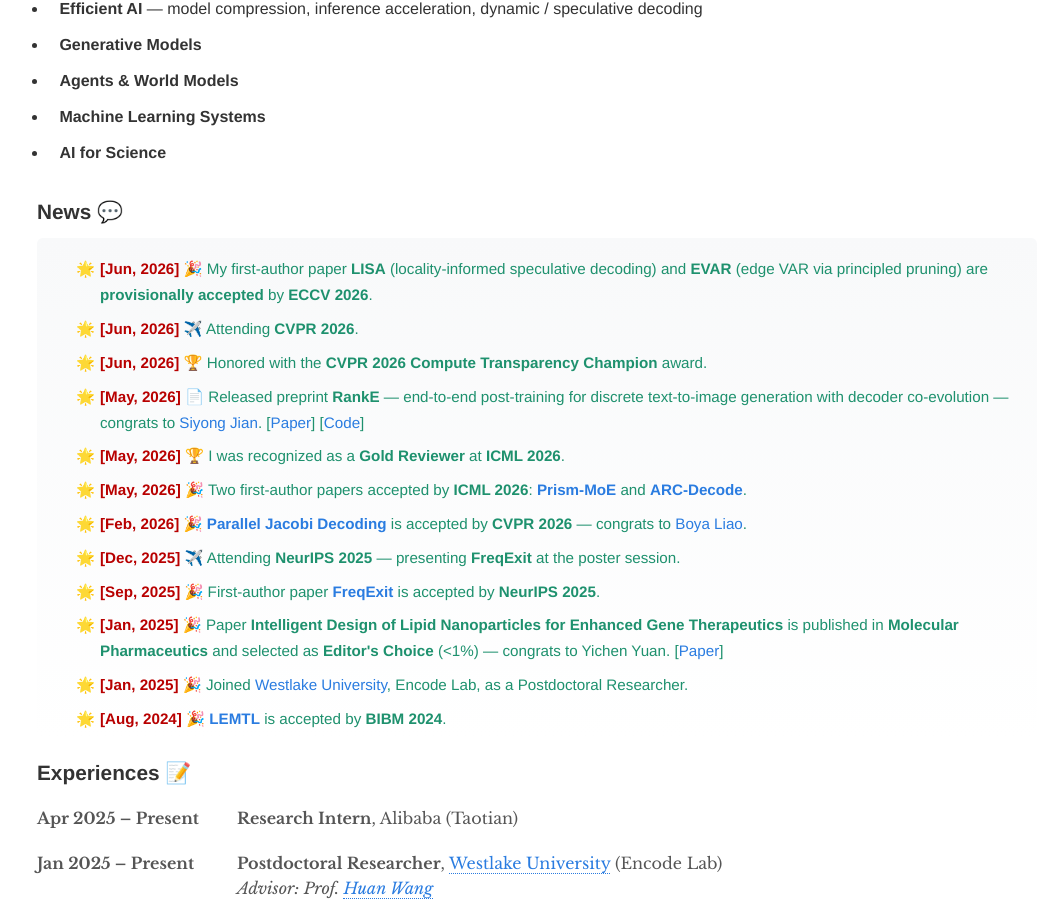
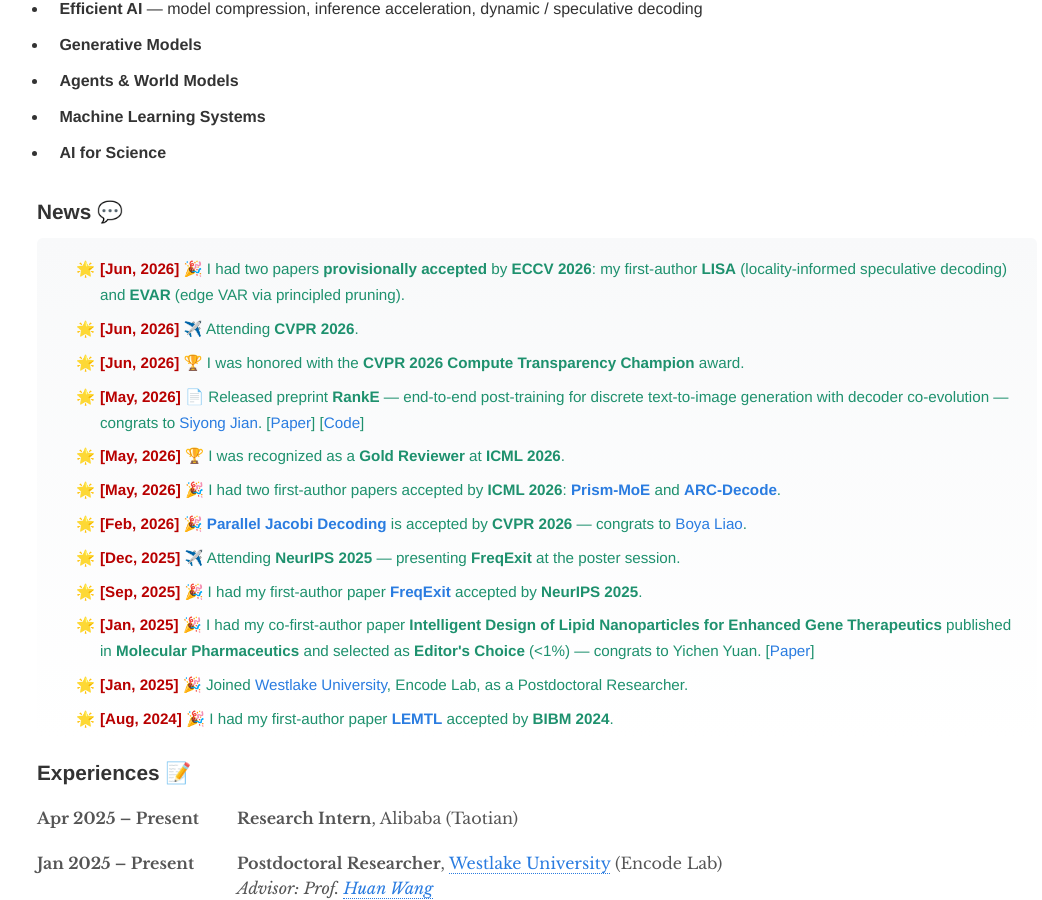
Before and after one commit to NeuraLiying/NeuraLiying.github.io, a Jekyll site: the page built from index.md, in a window 1280 px wide and 900 px high, scrolled down 533 px. Shown: the whole window, without its empty margins (103-1145 px from the left). Built offline with Jekyll 4.4.1, drawn with Linux system fonts in a browser that asks for light colours; our own code applies the rules of GitHub Pages for plain Markdown files; some of the changed text lies outside the part shown.

Commit message:
Use 'I' as subject for first-author papers and awards; declare co-first author for Lipid Nanoparticles; add Academic Service section

```diff
--- a/index.md
+++ b/index.md
@@ -22,18 +22,18 @@ My work focuses on making large models **faster**, **lighter**, and **deployable
 
 <div style="max-height:500px;overflow-y:auto;padding:15px;background-color:#f9f9f9;border-radius:6px;">
   <ul>
-    <li><b><font color="#b80000">[Jun, 2026]</font></b> 🎉 My first-author paper <b>LISA</b> (locality-informed speculative decoding) and <b>EVAR</b> (edge VAR via principled pruning) are <b>provisionally accepted</b> by <b>ECCV 2026</b>.</li>
+    <li><b><font color="#b80000">[Jun, 2026]</font></b> 🎉 I had two papers <b>provisionally accepted</b> by <b>ECCV 2026</b>: my first-author <b>LISA</b> (locality-informed speculative decoding) and <b>EVAR</b> (edge VAR via principled pruning).</li>
     <li><b><font color="#b80000">[Jun, 2026]</font></b> ✈️ Attending <b>CVPR 2026</b>.</li>
-    <li><b><font color="#b80000">[Jun, 2026]</font></b> 🏆 Honored with the <b>CVPR 2026 Compute Transparency Champion</b> award.</li>
+    <li><b><font color="#b80000">[Jun, 2026]</font></b> 🏆 I was honored with the <b>CVPR 2026 Compute Transparency Champion</b> award.</li>
     <li><b><font color="#b80000">[May, 2026]</font></b> 📄 Released preprint <b>RankE</b> — end-to-end post-training for discrete text-to-image generation with decoder co-evolution — congrats to <a href="https://syjmelody.github.io/" target="_blank">Siyong Jian</a>. [<a href="https://arxiv.org/pdf/2605.21195" target="_blank">Paper</a>] [<a href="https://github.com/syjmelody/RankE" target="_blank">Code</a>]</li>
     <li><b><font color="#b80000">[May, 2026]</font></b> 🏆 I was recognized as a <b>Gold Reviewer</b> at <b>ICML 2026</b>.</li>
-    <li><b><font color="#b80000">[May, 2026]</font></b> 🎉 Two first-author papers accepted by <b>ICML 2026</b>: <a href="https://icml.cc/virtual/2026/poster/65615" target="_blank"><b>Prism-MoE</b></a> and <a href="https://icml.cc/virtual/2026/poster/66788" target="_blank"><b>ARC-Decode</b></a>.</li>
+    <li><b><font color="#b80000">[May, 2026]</font></b> 🎉 I had two first-author papers accepted by <b>ICML 2026</b>: <a href="https://icml.cc/virtual/2026/poster/65615" target="_blank"><b>Prism-MoE</b></a> and <a href="https://icml.cc/virtual/2026/poster/66788" target="_blank"><b>ARC-Decode</b></a>.</li>
     <li><b><font color="#b80000">[Feb, 2026]</font></b> 🎉 <a href="https://boyaliao.github.io/PJD/" target="_blank"><b>Parallel Jacobi Decoding</b></a> is accepted by <b>CVPR 2026</b> — congrats to <a href="https://boyaliao.github.io/" target="_blank">Boya Liao</a>.</li>
     <li><b><font color="#b80000">[Dec, 2025]</font></b> ✈️ Attending <b>NeurIPS 2025</b> — presenting <b>FreqExit</b> at the poster session.</li>
-    <li><b><font color="#b80000">[Sep, 2025]</font></b> 🎉 First-author paper <a href="https://proceedings.neurips.cc/paper_files/paper/2025/file/95cb60b65d9f2c0cd78b567ffebde9e6-Paper-Conference.pdf" target="_blank"><b>FreqExit</b></a> is accepted by <b>NeurIPS 2025</b>.</li>
-    <li><b><font color="#b80000">[Jan, 2025]</font></b> 🎉 Paper <b>Intelligent Design of Lipid Nanoparticles for Enhanced Gene Therapeutics</b> is published in <b>Molecular Pharmaceutics</b> and selected as <b>Editor's Choice</b> (&lt;1%) — congrats to Yichen Yuan. [<a href="http://kinampark.com/T-Polymers/files/All%20References/Yuan%202025%2C%20Intelligent%20design%20of%20lipid%20nanoparticles%20for%20enhanced%20gene%20therapeutics.pdf" target="_blank">Paper</a>]</li>
+    <li><b><font color="#b80000">[Sep, 2025]</font></b> 🎉 I had my first-author paper <a href="https://proceedings.neurips.cc/paper_files/paper/2025/file/95cb60b65d9f2c0cd78b567ffebde9e6-Paper-Conference.pdf" target="_blank"><b>FreqExit</b></a> accepted by <b>NeurIPS 2025</b>.</li>
+    <li><b><font color="#b80000">[Jan, 2025]</font></b> 🎉 I had my co-first-author paper <b>Intelligent Design of Lipid Nanoparticles for Enhanced Gene Therapeutics</b> published in <b>Molecular Pharmaceutics</b> and selected as <b>Editor's Choice</b> (&lt;1%) — congrats to Yichen Yuan. [<a href="http://kinampark.com/T-Polymers/files/All%20References/Yuan%202025%2C%20Intelligent%20design%20of%20lipid%20nanoparticles%20for%20enhanced%20gene%20therapeutics.pdf" target="_blank">Paper</a>]</li>
     <li><b><font color="#b80000">[Jan, 2025]</font></b> 🎉 Joined <a href="https://en.westlake.edu.cn/" target="_blank">Westlake University</a>, Encode Lab, as a Postdoctoral Researcher.</li>
-    <li><b><font color="#b80000">[Aug, 2024]</font></b> 🎉 <a href="https://ieeexplore.ieee.org/abstract/document/10822596" target="_blank"><b>LEMTL</b></a> is accepted by <b>BIBM 2024</b>.</li>
+    <li><b><font color="#b80000">[Aug, 2024]</font></b> 🎉 I had my first-author paper <a href="https://ieeexplore.ieee.org/abstract/document/10822596" target="_blank"><b>LEMTL</b></a> accepted by <b>BIBM 2024</b>.</li>
     <li><b><font color="#b80000">[Dec, 2022]</font></b> 💼 Joined <a href="https://en.zhejianglab.com/" target="_blank">Zhejiang Lab</a>, working on Intelligent Computing and AI for Science.</li>
     <li><b><font color="#b80000">[Dec, 2022]</font></b> 🎓 Received my Ph.D. from <a href="https://en.sjtu.edu.cn/" target="_blank">Shanghai Jiao Tong University</a>.</li>
     <li><b><font color="#b80000">[Jun, 2017]</font></b> 🎓 Received my M.Eng. from <a href="https://en.dlut.edu.cn/" target="_blank">Dalian University of Technology</a>.</li>
```
Also changed, not shown: other parts of index.md (+4 -0 lines).
